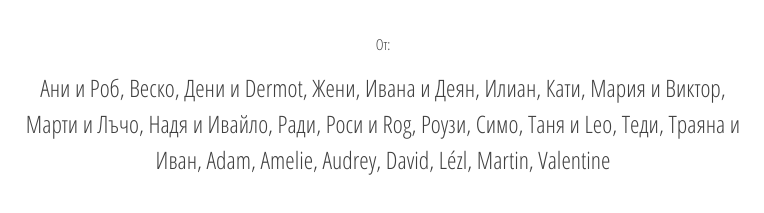
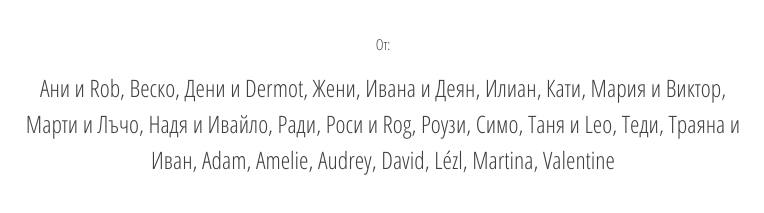
Before and after one commit to mkruneva/bike, a plain HTML site: page index.html in a window 1280 px wide. Shown: the part 565-778 px from the top of the page, 257-1021 px from the left. Drawn offline with nearby package versions, Linux system fonts and the light colour scheme.

Commit message:
Update index.html

```diff
--- a/index.html
+++ b/index.html
@@ -94,7 +94,7 @@ p.w3-xlarge {
         </div>
         <div class="w3-panel w3-center w3-opacity">
         	<p>От:</p>
-            <p class="w3-xlarge">Ани и Роб, Веско, Дени и Dermot, Жени, Ивана и Деян, Илиан, Кати, Мария и Виктор, Марти и Лъчо, Надя и Ивайло, Ради, Роси и Rog, Роузи, Симo, Таня и Leo, Теди, Траяна и Иван, Adam, Amelie, Audrey, David, Lézl, Martin, Valentine</p>
+            <p class="w3-xlarge">Ани и Rob, Веско, Дени и Dermot, Жени, Ивана и Деян, Илиан, Кати, Мария и Виктор, Марти и Лъчо, Надя и Ивайло, Ради, Роси и Rog, Роузи, Симo, Таня и Leo, Теди, Траяна и Иван, Adam, Amelie, Audrey, David, Lézl, Martina, Valentine</p>
         </div>
 
     </div>
```
